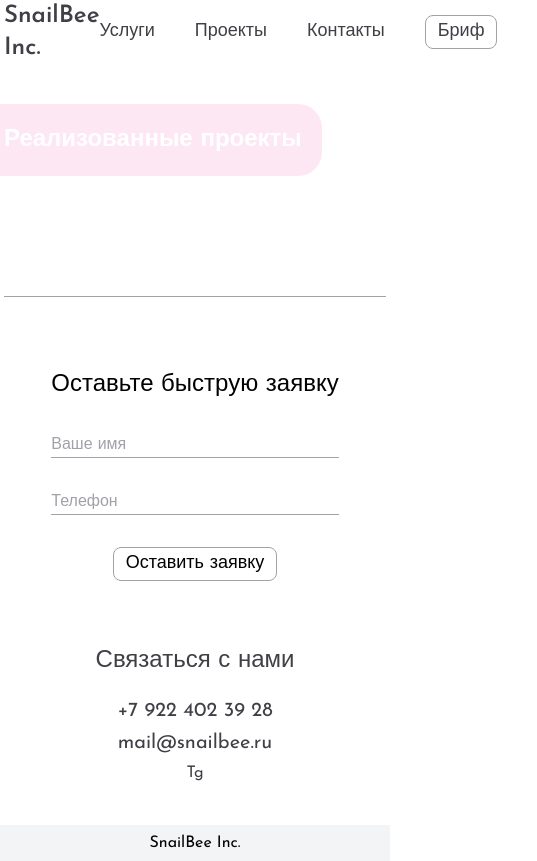
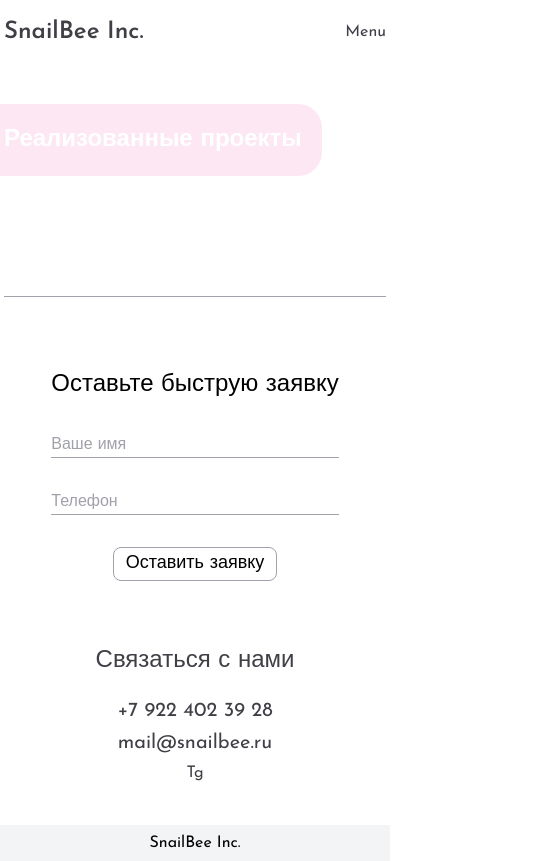
Before and after one commit to WhCollar/snailbee.fontend, a Vue app: page /projects in a window 390 px wide. Shown: the whole page, 537 px wide, since content can reach past the window. Built offline with nearby package versions, Linux system fonts and the light colour scheme.

Commit message:
Drawer not finished

```diff
--- /dev/null
+++ b/src/entities/drawer.vue
@@ -0,0 +1,15 @@
+<script setup lang="ts">
+interface Props {
+  show: boolean
+}
+
+const props = defineProps<Props>();
+</script>
+
+<template>
+    <div class="fixed top-0 left-0 z-40 h-screen p-4 overflow-y-auto transition-transform bg-white w-80" tabindex="-1"
+         :class="{'-translate-x-full': !show}">
+
+      <slot name="content"/>
+    </div>
+</template>
--- a/src/pages/not.found.vue
+++ b/src/pages/not.found.vue
@@ -1,12 +1,13 @@
 <script setup lang="ts">
 import Container from "entities/utils/container.vue";
+import Drawer from "entities/drawer.vue";
 </script>
 
 <template>
   <main>
     <section>
       <Container>
-        404
+        <Drawer/>
       </Container>
     </section>
   </main>
--- a/src/widgets/header/header.vue
+++ b/src/widgets/header/header.vue
@@ -1,8 +1,12 @@
 <script setup lang="ts">
 import Container from "entities/utils/container.vue";
+import Drawer from "entities/drawer.vue";
 import {Menu} from "entities/menu";
 import {config} from "entities/static";
 import {menuItems} from "./config";
+import {ref} from "vue";
+
+const isMobileMenuShow = ref(false);
 </script>
 
 <template>
@@ -11,7 +15,13 @@ import {menuItems} from "./config";
       <div class="font-semibold text-2xl">
         {{ config.companyName }}
       </div>
-      <Menu :items="menuItems"/>
+      <Menu class="max-sm:hidden" :items="menuItems"/>
+      <div class="sm:hidden">
+        <div @click="isMobileMenuShow = !isMobileMenuShow">
+          Menu
+        </div>
+        <Drawer :show="isMobileMenuShow"/>
+      </div>
     </Container>
   </header>
 </template>
```
